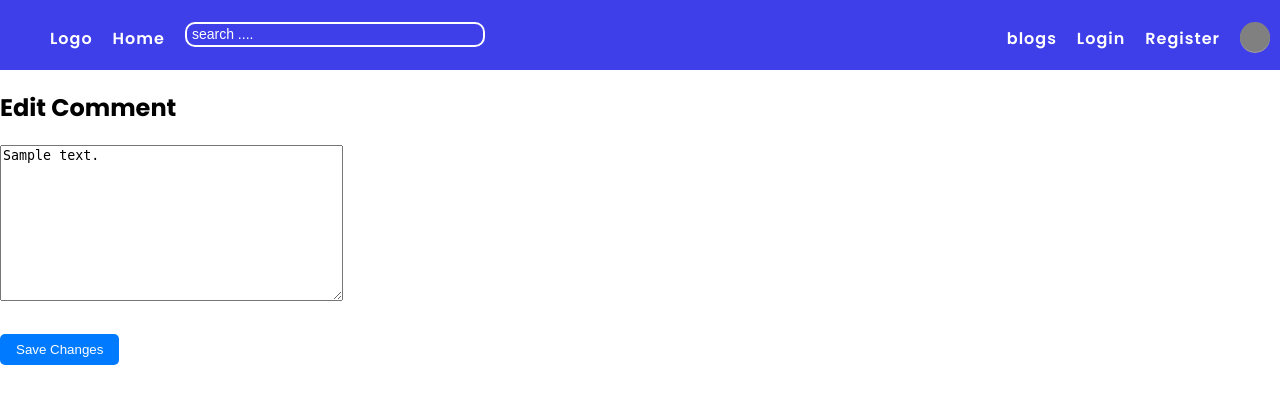
After one commit to sutarvaibhav649/blog-website, a Django app: page /blog/comment/1/edit/ in a window 1280 px wide. The commit adds this page. Shown: the top 404 px of the page. Run offline with Django 5.2, Linux system fonts and the light colour scheme; a user stored in the database is signed in; data comes from the database, SQL or seed files in the repository; tables that the repository leaves empty hold one stand-in row (values such as "Sample post").

Commit message:
add comment section

```diff
--- /dev/null
+++ b/newproject/blog/forms.py
@@ -0,0 +1,17 @@
+from django import forms
+from .models import Comment
+
+class CommentForm(forms.ModelForm):
+    content = forms.CharField(
+        label="",
+        widget=forms.Textarea(
+            attrs={
+                'placeholder':'leave you comment here....',
+                'row':3,
+                'class':'form-control'
+            }
+        )
+    )
+    class Meta:
+        model = Comment
+        fields = ['content']
--- /dev/null
+++ b/newproject/blog/static/blog_detail.css
@@ -0,0 +1,58 @@
+.blog-detail {
+    background-color: whitesmoke;
+    padding: 10px;
+}
+
+.blog-detail h1 {
+    color: rgb(252, 38, 73);
+}
+
+.blog-detail img {
+    width: 40%;
+    /* max-width: 800px; */
+    /* limit wide images */
+    height: 300px;
+    display: block;
+    /* centers the image */
+    object-fit: cover;
+    border: none;
+    border-radius: 10px;
+    box-shadow: 0px 2px 5px rgba(0, 0, 0, 0.2);
+}
+
+.blog-detail img:hover {
+    cursor: pointer;
+    transform: scale(1.001);
+    transition: 0.2s ease-in-out;
+}
+
+.comment-container {
+    width: 100%;
+}
+
+.comment-container form textarea {
+    width: 80%;
+    height: 20px;
+    padding: 10px;
+    font-size: 14px;
+    border-radius: 5px;
+    background: transparent;
+    border: 1px solid #ccc;
+    resize: vertical;
+    border: none;
+    border-bottom: 2px solid rgb(68, 63, 64);
+}
+
+form textarea:focus {
+    outline: none;
+}
+
+form button {
+    margin-top: 10px;
+    padding: 8px 16px;
+    background-color: #007bff;
+    border: none;
+    color: white;
+    border-radius: 5px;
+    cursor: pointer;
+}
--- /dev/null
+++ b/newproject/blog/templates/edit_comment.html
@@ -0,0 +1,12 @@
+{% extends 'index.html' %}
+{% block title %}
+    edit comment
+{% endblock %}
+{% block content %}
+  <h2>Edit Comment</h2>
+  <form method="post">
+    {% csrf_token %}
+    {{ form.as_p }}
+    <button type="submit">Save Changes</button>
+  </form>
+{% endblock %}
--- a/newproject/blog/urls.py
+++ b/newproject/blog/urls.py
@@ -3,4 +3,6 @@ from . import views
 urlpatterns = [
     path("",views.home_view,name="home_view"),
     path('blog/<slug:slug>/', views.blog_detail_view, name='blog-detail'),
+    path('comment/<int:pk>/edit/', views.edit_comment_view, name='edit-comment'),
+path('comment/<int:pk>/delete/', views.delete_comment_view, name='delete-comment'),
 ]
--- a/newproject/blog/views.py
+++ b/newproject/blog/views.py
@@ -1,6 +1,9 @@
-from django.shortcuts import render,get_object_or_404
+from django.shortcuts import render,get_object_or_404,redirect
 from . import models
 from django.views.generic import ListView
+from .forms import CommentForm
+from django.contrib.auth.decorators import login_required
+from django.http import HttpResponseForbidden
 # Create your views here.
 def home_view(request):
     posts = models.BlogPost.objects.filter(is_published=True).order_by('-created_at')
@@ -8,5 +11,51 @@ def home_view(request):
 
 def blog_detail_view(request, slug):
     post = get_object_or_404(models.BlogPost, slug=slug, is_published=True)
-    comments = models.Comment.objects.filter(blog=post, parent=None).order_by('-created_at')  # Top-level comments only
-    return render(request, 'blog_detail.html', {'post': post, 'comments': comments})
+    comments = models.Comment.objects.filter(blog=post, parent=None).order_by('-created_at')
+    form = CommentForm()
+
+    if request.method == "POST":
+        form = CommentForm(request.POST)
+        if form.is_valid():
+            comment = form.save(commit=False)
+            comment.blog = post
+            comment.user = request.user  # Ensure user is logged in
+            comment.save()
+            return redirect('blog-detail', slug=slug)
+
+    return render(request, 'blog_detail.html', {
+        'post': post,
+        'comments': comments,
+        'form': form,
+    })
+
+@login_required
+def edit_comment_view(request ,pk):
+    comment = get_object_or_404(models.Comment,pk=pk)
+
+    if comment.user != request.user:
+        return HttpResponseForbidden("You are not allowed to edit comment")
+
+    if request.method == 'POST':
+        form = CommentForm(request.POST,instance = comment)
+        if form.is_valid():
+            form.save()
+            return redirect('blog-detail', slug=comment.blog.slug)
+    else:
+        form = CommentForm(instance=comment)
+
+    return render(request, 'edit_comment.html', {'form': form})
+
+@login_required
+def delete_comment_view(request, pk):
+    comment = get_object_or_404(models.Comment, pk=pk)
+
+    if comment.user != request.user:
+        return HttpResponseForbidden("You are not allowed to delete this comment.")
+
+    if request.method == 'POST':
+        blog_slug = comment.blog.slug
+        comment.delete()
+        return redirect('blog-detail', slug=blog_slug)
+
+    return render(request, 'delete_comment.html', {'comment': comment})
--- a/newproject/static/index.css
+++ b/newproject/static/index.css
@@ -1,10 +1,18 @@
 @import url('https://fonts.googleapis.com/css2?family=Poppins:ital,wght@0,100;0,200;0,300;0,400;0,500;0,600;0,700;0,800;0,900;1,100;1,200;1,300;1,400;1,500;1,600;1,700;1,800;1,900&display=swap');
+
+* {
+    box-sizing: border-box;
+}
 
 body {
     margin: 0;
     padding: 0;
     font-family: 'Poppins', Arial, Helvetica, sans-serif;
+    overflow-x: hidden;
+    /* important to avoid horizontal scrollbar */
+    box-sizing: border-box;
 }
+
 
 nav {
     display: flex;
--- a/newproject/templates/index.html
+++ b/newproject/templates/index.html
@@ -8,8 +8,10 @@
         {% block title %}
             Home page
         {% endblock %}</title>
+    <link rel="stylesheet" href="{% static "home.css" %}">
+    <link rel="stylesheet" href="{% static "blog_detail.css" %}">
     <link rel="stylesheet" href="{% static "index.css" %}">
-    <link rel="stylesheet" href="{% static "home.css" %}">
+
 </head>
 <body>
     <nav>
```
Also changed, not shown: newproject/blog/static/home.css (+59 -4 lines), newproject/blog/templates/blog_detail.html (+27 -10 lines), newproject/blog/templates/delete_comment.html (added, +14 -0 lines), newproject/blog/templates/home.html (+9 -1 lines), newproject/media/thumbnail/Wall_1.jpg (added), newproject/media/thumbnail/WhatsApp_Image_2024-02-28_at_06.46.40_b0141faa_-_Copy.jpg (added).
